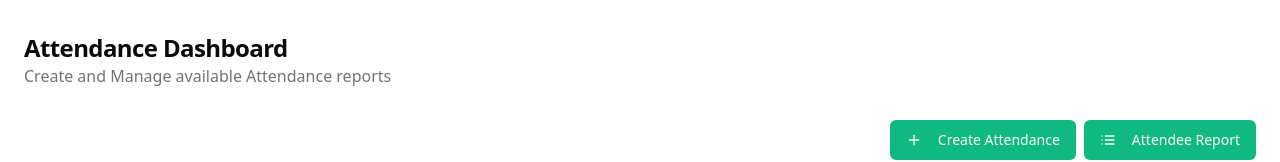
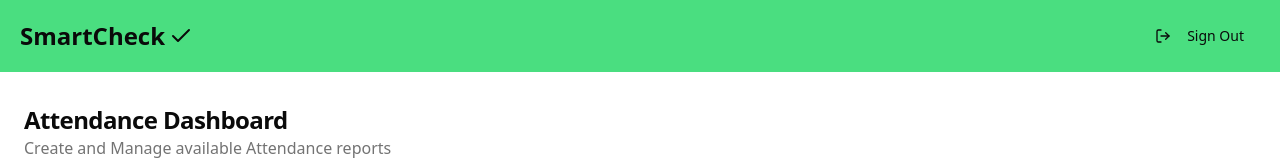
Before and after one commit to PhillipHufana/SmartCheck, a Next.js app: page /attendance_dashboard in a window 1280 px wide. Shown: the top 162 px of the page. Built offline with nearby package versions, Linux system fonts and the light colour scheme; no server answers; the database is empty.

Commit message:
feat->added navbar to dashboard

```diff
--- a/app/(admin)/attendance_dashboard/layout.tsx
+++ b/app/(admin)/attendance_dashboard/layout.tsx
@@ -4,6 +4,7 @@ import React, { ReactNode } from "react";
 import "@/app/globals.css";
 import { Inter } from "next/font/google";
 import ToasterClient from "@/components/toasterClient";
+import { Navbar } from "@/components/navbar";
 
 const inter = Inter({ subsets: ["latin"] });
 
@@ -20,9 +21,13 @@ export default function RootLayout({
   children: ReactNode;
 }) {
   return (
+    <>
+    <Navbar/>
+    {}
     <div className="min-h-screen">
       {children}
       <ToasterClient />
     </div>
+    </>
   );
 }
```
